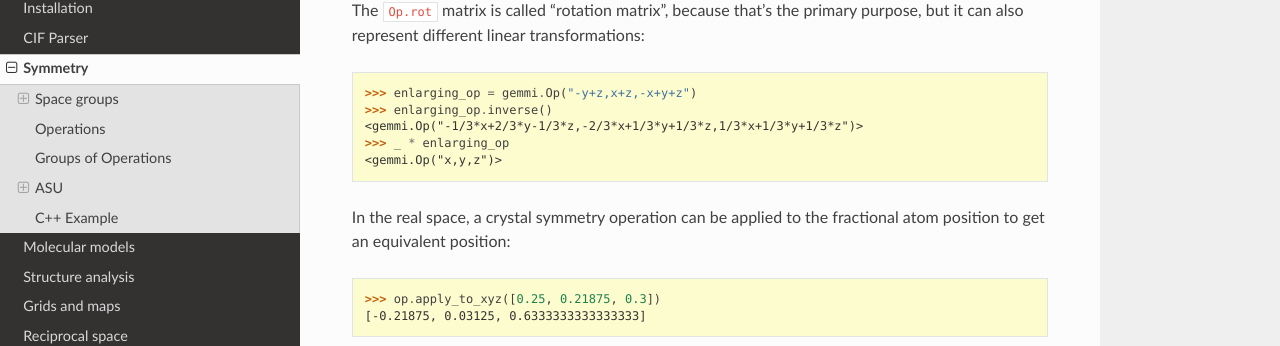
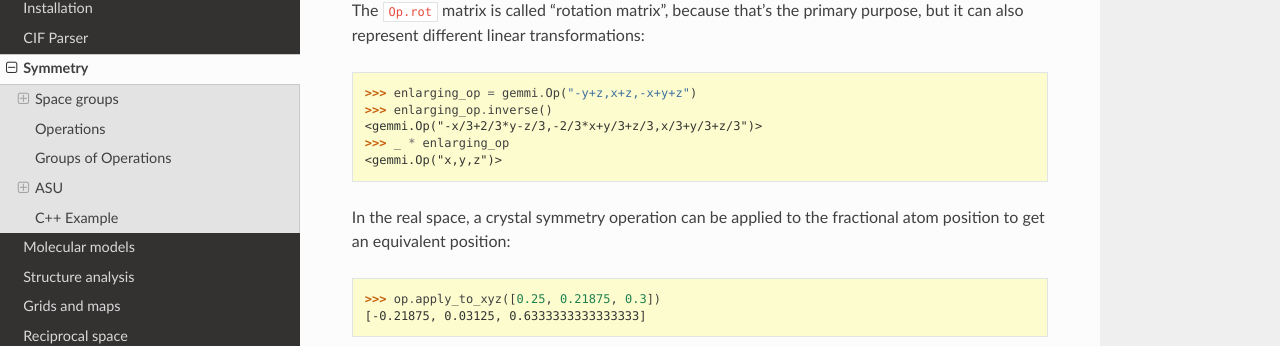
Before and after one commit to project-gemmi/gemmi, a Sphinx documentation site: the page built from docs/symmetry.rst, in a window 1280 px wide and 900 px high, scrolled down 6425 px. Shown: the part 141-487 px from the top of the window. Built offline with Sphinx 7.4.7 and the Read the Docs theme 2.0.0, drawn with Linux system fonts in a browser that asks for light colours.

Commit message:
Op::triplet(): write "x/3" instead of 1/3*x

```diff
--- a/docs/symmetry.rst
+++ b/docs/symmetry.rst
@@ -394,7 +394,7 @@ purpose, but it can also represent different linear transformations:
 
     >>> enlarging_op = gemmi.Op("-y+z,x+z,-x+y+z")
     >>> enlarging_op.inverse()
-    <gemmi.Op("-1/3*x+2/3*y-1/3*z,-2/3*x+1/3*y+1/3*z,1/3*x+1/3*y+1/3*z")>
+    <gemmi.Op("-x/3+2/3*y-z/3,-2/3*x+y/3+z/3,x/3+y/3+z/3")>
     >>> _ * enlarging_op
     <gemmi.Op("x,y,z")>
 
```
Also changed, not shown: 2 other files.
